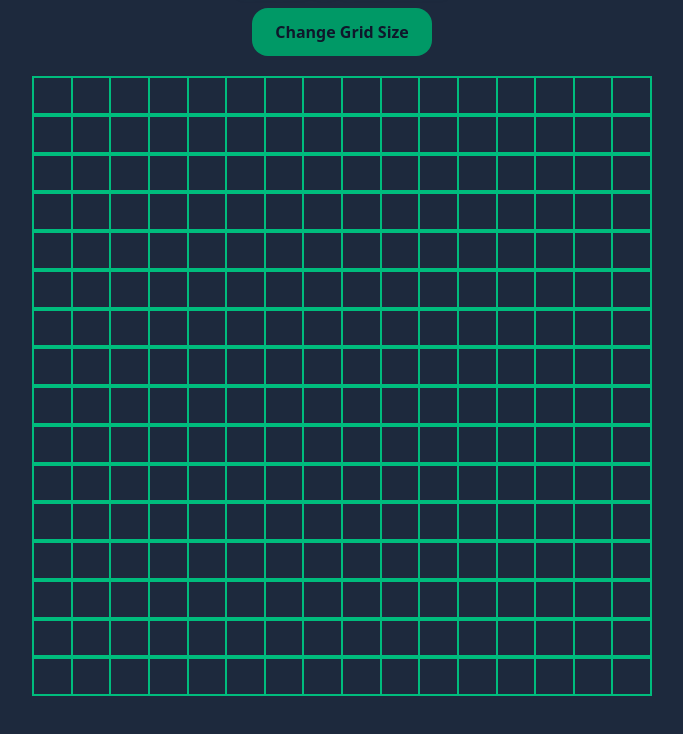
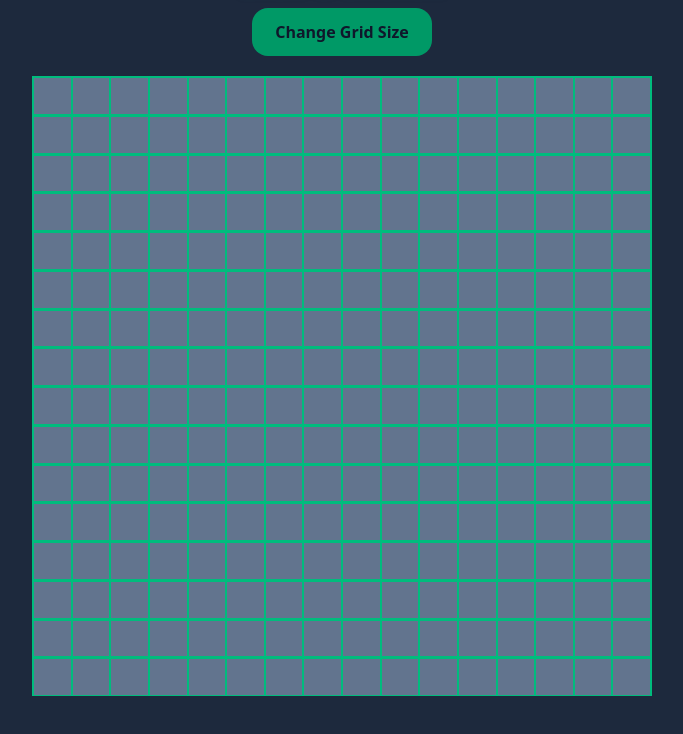
Before and after one commit to bhargablinx/etch-a-sketch, a website: page src/index.html in a window 1280 px wide. Shown: the part 52-786 px from the top of the page, without its empty margins (298-981 px from the left). Drawn offline with Linux system fonts and the light colour scheme.

Commit message:
bg changed

```diff
--- a/src/index.html
+++ b/src/index.html
@@ -19,7 +19,7 @@
             Change Grid Size
         </button>
         <div
-            class="main-grid-cont min-h-[620px] min-w-[620px] m-auto mt-5 flex flex-col"
+            class="main-grid-cont min-h-[620px] min-w-[620px] m-auto mt-5 flex flex-col bg-slate-500"
         ></div>
     </body>
 </html>
--- a/src/script.js
+++ b/src/script.js
@@ -6,7 +6,7 @@ for (let i = 0; i < gridCount; i++) {
     rowDiv.classList.add("border", "flex-1", "flex");
     for (let j = 0; j < gridCount; j++) {
         const colDiv = document.createElement("div");
-        colDiv.classList.add("border", "flex-1", "flex");
+        colDiv.classList.add("border", "border-b-0", "flex-1", "flex");
         rowDiv.appendChild(colDiv);
     }
     gridContainer.appendChild(rowDiv);
```
Also changed, not shown: src/output.css.
